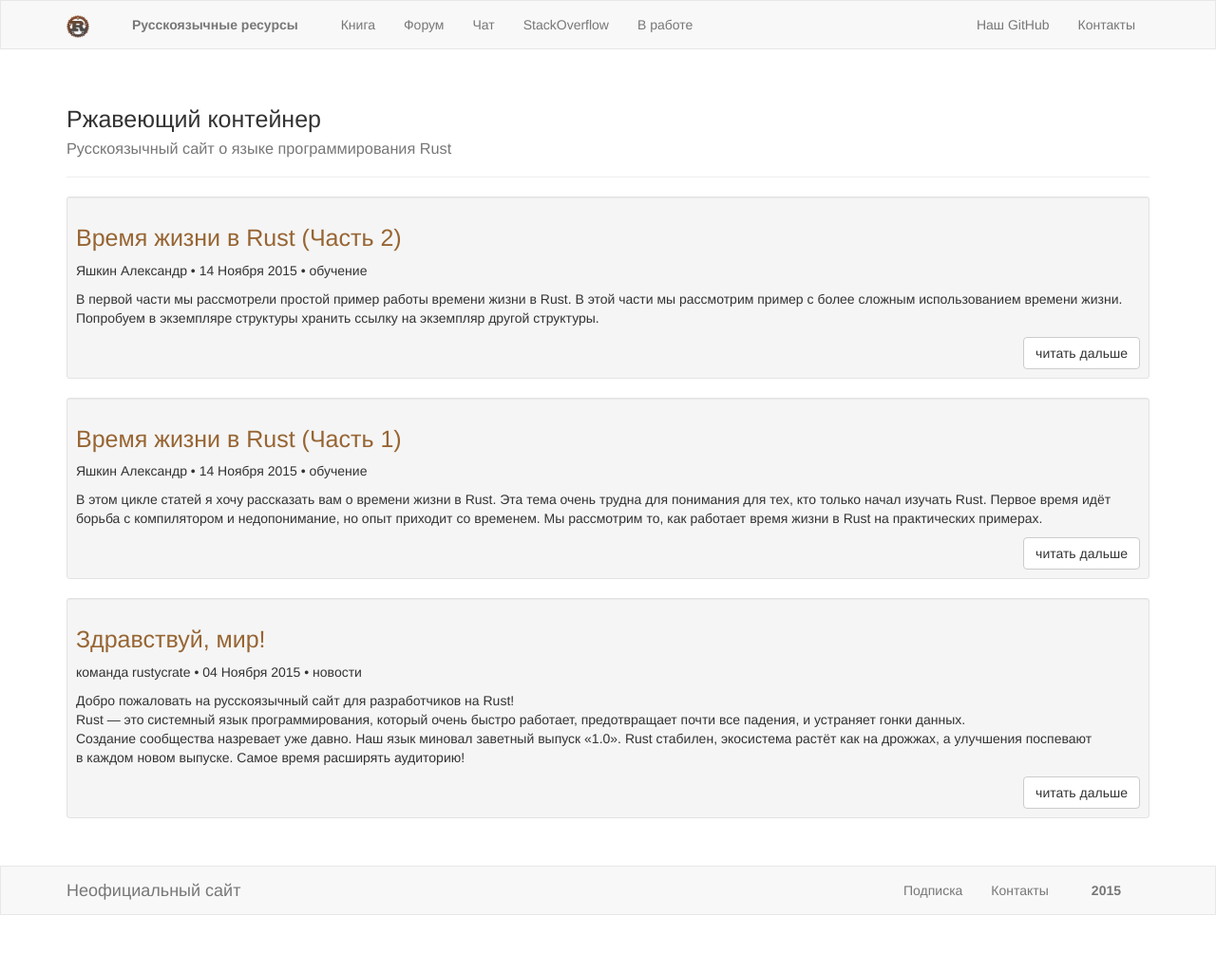
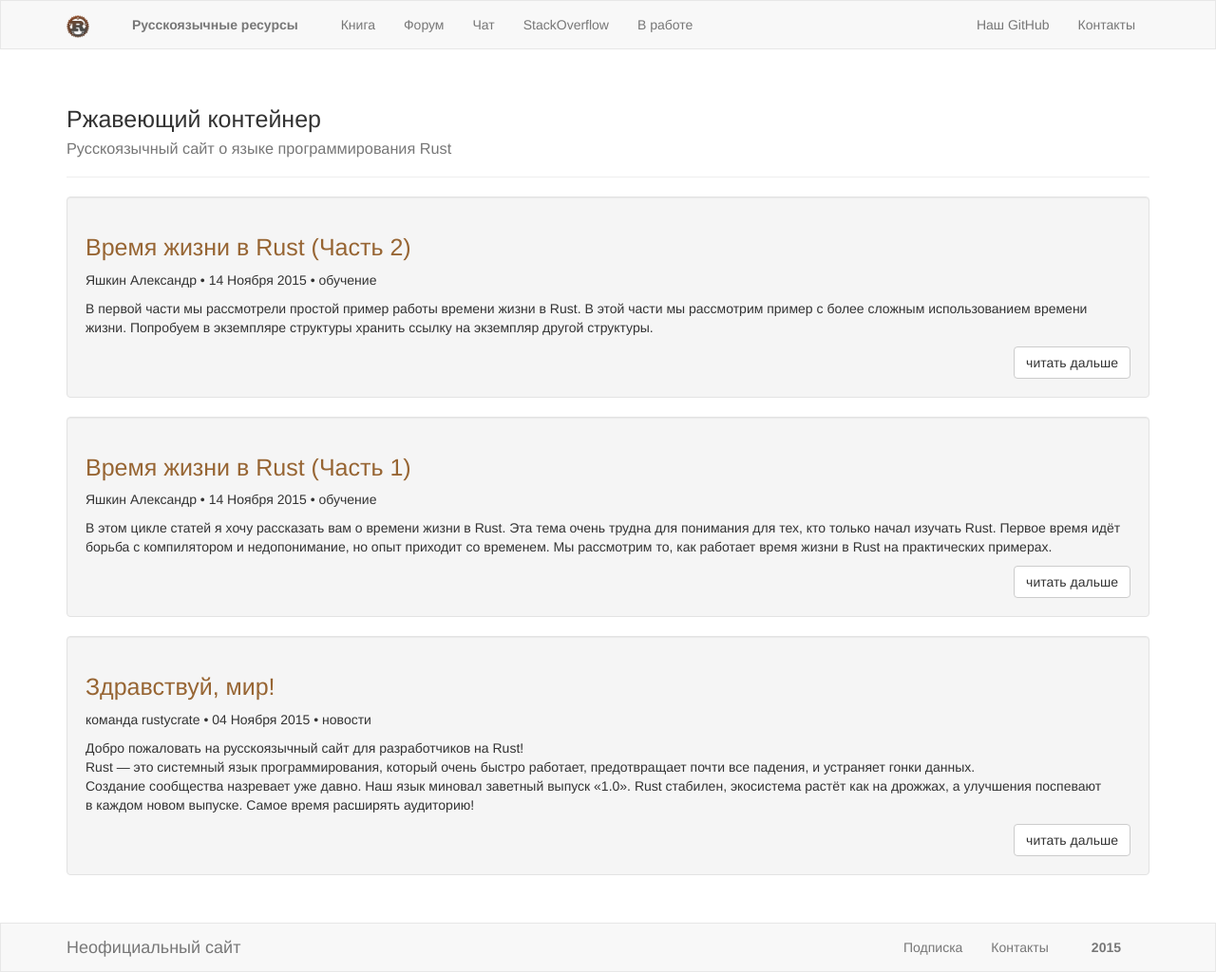
Before and after one commit to rust-lang-ru/rustycrate.ru, a Jekyll site: the page built from index.html, in a window 1280 px wide. Shown: the whole page at 95% size. Built offline with Jekyll 4.4.1, drawn with Linux system fonts in a browser that asks for light colours; nearby versions of some CDN libraries; Markdown is read by kramdown in place of the engine named in the settings; before the commit the page ends 964 px from its top, so only the background shows below that.

Commit message:
Используем "well" чтобы были нормальные отступы

```diff
--- a/_layouts/page.html
+++ b/_layouts/page.html
@@ -6,7 +6,7 @@
     {% include header.html %}
 
     <div class="container">
-      <div class="well well-sm">
+      <div class="well">
         <h1><a href="{{ page.url | prepend: site.baseurl }}">{{ page.title }}</a></h1>
         {{ content }}
       </div>
--- a/_layouts/post.html
+++ b/_layouts/post.html
@@ -6,7 +6,7 @@
     {% include header.html %}
 
     <div class="container">
-      <div class="well well-sm">
+      <div class="well">
         <h1><a href="{{ page.url | prepend: site.baseurl }}">{{ page.title }}</a></h1>
         {{ content }}
       </div>
--- a/index.html
+++ b/index.html
@@ -6,7 +6,7 @@ title: Ржавеющий контейнер
     <h1>Ржавеющий контейнер <br/><small>Русскоязычный сайт о языке программирования Rust</small></h1>
 </div>
 {% for post in site.posts %}
-<div class="well well-sm">
+<div class="well">
     <article>
         <header>
             <h1><a href="{{ post.url | prepend: site.baseurl }}">{{ post.title }}</a></h1>
```
Also changed, not shown: _sass/style.scss (line endings or trailing spaces).
